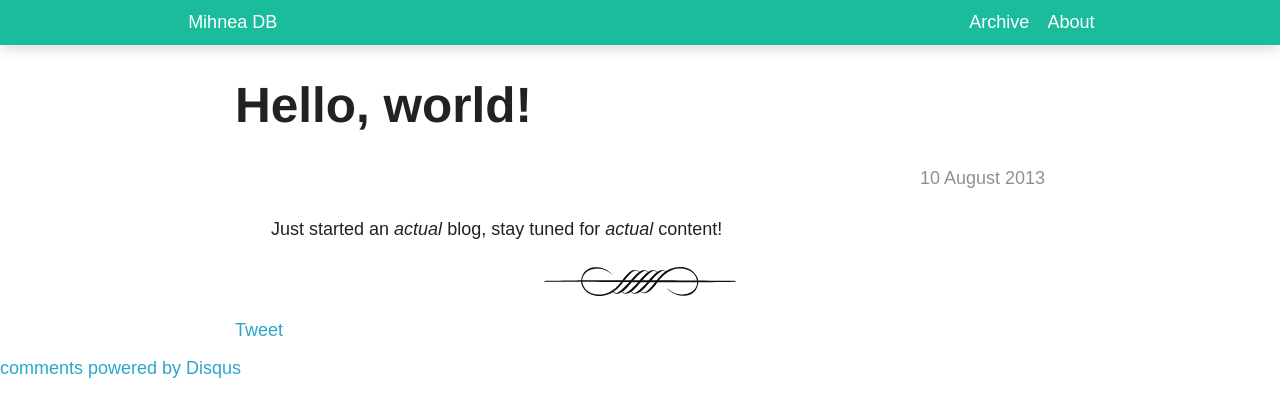
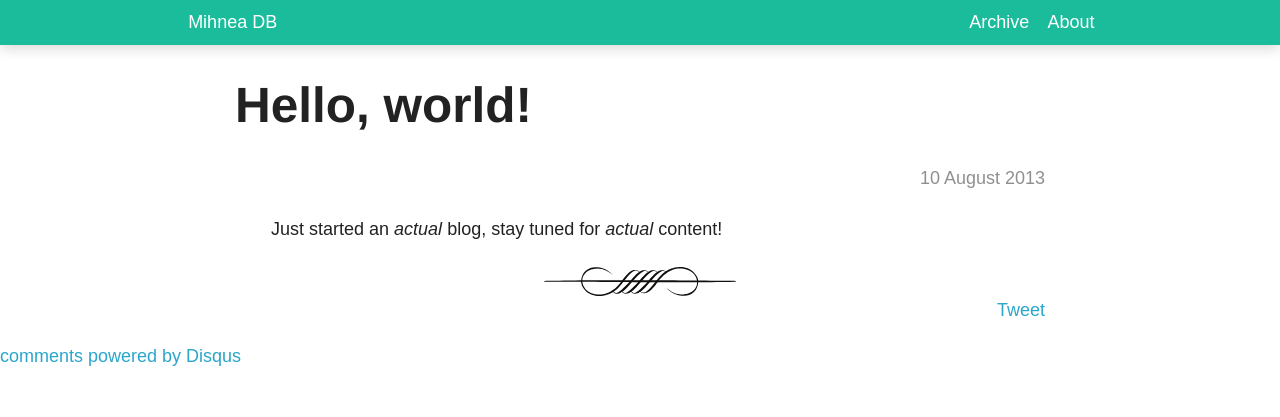
Before and after one commit to mihneadb/mihneadb.github.io, a Jekyll site: the page built from _posts/2013-08-10-hello-world.md, in a window 1280 px wide. Shown: the top 417 px of the page. Built offline with Jekyll 4.4.1, drawn with Linux system fonts in a browser that asks for light colours; Markdown is read by kramdown in place of the engine named in the settings; comment, search, counter and statistics services are not loaded.

Commit message:
one line share buttons

```diff
--- a/css/default.css
+++ b/css/default.css
@@ -36,7 +36,7 @@ body {
 }
 
 .share {
-    /*text-align: right;*/
+    text-align: right;
 }
 
 .share ul {
@@ -44,7 +44,7 @@ body {
 }
 
 .share li {
-    /*display: inline;*/
+    display: inline;
     height:20px;
     vertical-align: top;
 }
```
